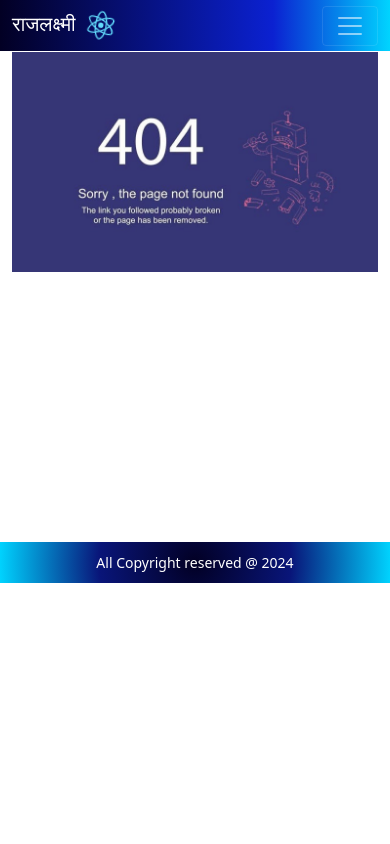
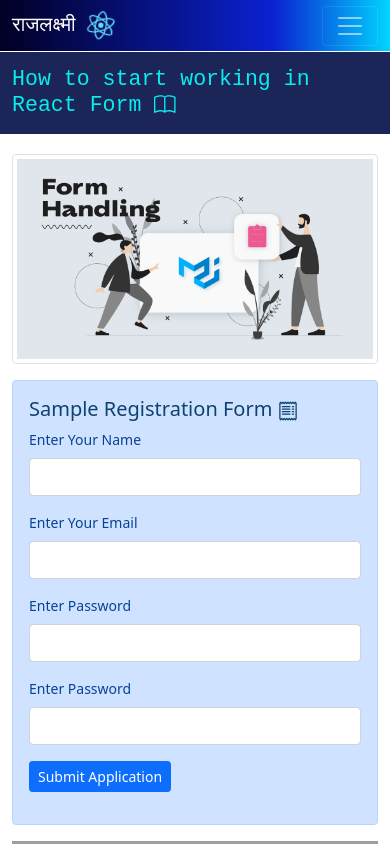
Before and after one commit to rakesh4288/Raj-Lakshmi-React, a React (Create React App) app: page /react-form-handling in a window 390 px wide. Shown: the top 844 px of the page. Built offline with nearby package versions, Linux system fonts and the light colour scheme; grey boxes are pictures that could not be loaded.

Commit message:
feat(registrationForm): Created sample registration form

```diff
--- a/src/App.js
+++ b/src/App.js
@@ -7,6 +7,7 @@ import SiteHeader from './Components/SiteHeader/SiteHeader';
 import SiteFooter from './Components/SiteFooter/SiteFooter';
 import HomePage from './Pages/HomePage';
 import ReactReduxPage from './Pages/ReactReduxPage';
+import ReactFormPage from './Pages/ReactFormPage';
 import ReactHookPage from './Pages/ReactHookPage';
 import ReactHttpPage from './Pages/ReactHttpPage';
 import ReactHttpGetPage from './Pages/ReactHttpGetPage';
@@ -41,6 +42,7 @@ function App() {
             <Route path="basic-info-of-react" exact Component={ReactBasicInfo}/>
             <Route path="/react-controlled-uncontrolled-component" exact Component={ControlledUncontrolledMain}/>
             <Route path="/react-redux-tutorial" exact Component={ReactReduxPage} />
+            <Route path="/react-form-handling" exact Component={ReactFormPage} />
             <Route path="/react-hook-tutorial/" Component={ReactHookPage}>
               <Route path="use-state-page" Component={UseStateInfo} />
               <Route path="use-effect-page" Component={UseEffectInfo} />
--- a/src/Assets/index.js
+++ b/src/Assets/index.js
@@ -16,7 +16,9 @@ const AppImages = {
     useEffectImgOne: require('./use_effect_hook_1.png'),
     useEffectImgTwo: require('./use_effect_hook_2.png'),
     useEffectImgThree: require('./use_effect_hook_3.png'),
-    useEffectImgFour: require('./use_effect_hook_4.png')
+    useEffectImgFour: require('./use_effect_hook_4.png'),
+    FormHandlingOne: require('./react_form_handling.jpeg'),
+    FormHandlingTwo: require('./form_handling.png')
 }
 
 export default AppImages;
--- a/src/Components/SiteHeader/SiteHeader.js
+++ b/src/Components/SiteHeader/SiteHeader.js
@@ -41,6 +41,10 @@ const SiteHeader = () => {
 
                         <li className="nav-item">
                             <Link className="nav-link" to="/react-redux-tutorial">React Redux</Link>
+                        </li>
+
+                        <li className="nav-item">
+                            <Link className="nav-link" to="/react-form-handling">Form Handling</Link>
                         </li>
 
                         <li className="nav-item">
--- /dev/null
+++ b/src/Pages/ReactFormPage.jsx
@@ -0,0 +1,177 @@
+import React, { useEffect, useState } from "react";
+import * as Icon from 'react-bootstrap-icons';
+import AppImages from "../Assets";
+
+const ReactFormPage = () => {
+    const initialFormValues = {
+        username: '',
+        email: '',
+        password: '',
+        confirmPassword: ''
+    }
+    const [formValues, setFormValues] = useState(initialFormValues);
+    const [formError, setFormError] = useState({});
+    const [isSubmit, setIsSubmit] = useState(false);
+    const handleInput = (e) => {
+        const {name, value} = e.target;
+        setFormValues({
+            ...formValues,
+            [name]: value
+        });
+    }
+
+    const handleSubmit = (e) => {
+        e.preventDefault();
+        setFormError(formValidation(formValues));
+        setIsSubmit(true);
+    }
+
+    useEffect(() => {
+        console.log('Form Errors =', formError);
+        if(Object.keys(formError).length === 0 && isSubmit){
+            console.log('Form data is ready =', formValues);
+            console.log('Form SUbmitted Successfully !');
+            setFormValues({
+                username: '',
+                email: '',
+                password: '',
+            });
+        }
+    }, [formError]);
+
+    const formValidation = (values) => {
+        const errors = {}
+        // const emailRegex = /^\S+@\S+\.\S+$/
+        // const emailRegex = /^[^\s@]+@[^\s@]+\.[^\s@]+$/;
+        const emailRegex = /^[a-zA-Z0-9.!#$%&'*+/=?^_`{|}~-]+@[a-zA-Z0-9-]+(?:\.[a-zA-Z0-9-]+)*$/;
+        if(!values.username){
+            errors.username = 'User Name is required field !';
+        }
+
+        if(!values.email){
+            errors.email = 'Email is required field !';
+        } else if (!emailRegex.test(values.email)){
+            errors.email = "Email is not valid !";
+        }
+
+        if(!values.password){
+            errors.password = 'Password is required field !';
+        } else if (values.password.length < 4) {
+            errors.password = 'Password should not be less than 4 characters';
+        } else if (values.password.length > 10) {
+            errors.password = 'Password should not be excedded more than 10 characters';
+        }
+
+        if(!values.confirmPassword) {
+            errors.confirmPassword = 'Confirm Password is required field !';
+        }
+
+        if(values.confirmPassword !== values.password) {
+            errors.confirmPassword = 'Password is not matching !';
+        }
+        return errors;
+    }
+    return(
+        <div id="react-form-page">
+            <section className="pageHeader">
+                <div className="container">
+                    <div className="row">
+                        <div className="col-md-12">
+                            <h4 className="pageHeading">
+                                How to start working in React Form <Icon.Book/>
+                            </h4>
+                        </div>
+                    </div>
+                </div>
+            </section>
+
+            <section>
+                <div className="container">
+                    <div className="row">
+                        <div className="col-md-12">
+                            <p>
+                                <img src={AppImages.FormHandlingTwo} alt="react-form-handling" className="img-fluid img-thumbnail" />
+                            </p>
+                        </div>
+                    </div>
+                </div>
+            </section>
+
+            <section>
+                <div className="container">
+                    <div className="row">
+                        <div className="col-md-3">
+                            <form className="alert alert-primary" onSubmit={handleSubmit}>
+                                <h5>Sample Registration Form <Icon.Receipt/> </h5>
+                                <div className="mb-3">
+                                    <label htmlFor="userName" className="form-label">Enter Your Name</label>
+                                    <input
+                                        type="text"
+                                        id="userName"
+                                        name="username"
+                                        className="form-control"
+                                        value={formValues.username}
+                                        onChange={handleInput}
+                                    />
+                                    {formError && (<div className="text-danger">{formError.username}</div>)}
+                                </div>
+
+                                <div className="mb-3">
+                                    <label htmlFor="userEmail" className="form-label">Enter Your Email</label>
+                                    <input
+                                        type="text"
+                                        id="userEmail"
+                                        name="email"
+                                        className="form-control"
+                                        value={formValues.email}
+                                        onChange={handleInput}
+                                    />
+
+                                    {formError && (<div className="text-danger">{formError.email}</div>)}
+                                </div>
+
+                                <div className="mb-3">
+                                    <label htmlFor="userPassword" className="form-label">Enter Password</label>
+                                    <input
+                                        type="password"
+                                        id="userPassword"
+                                        name="password"
+                                        className="form-control"
+                                        value={formValues.password}
+                                        onChange={handleInput}
+                                    />
+                                    {formError && (<div className="text-danger">{formError.password}</div>)}
+                                </div>
+
+                                <div className="mb-3">
+                                    <label htmlFor="userConfirmPassword" className="form-label">Enter Password</label>
+                                    <input
+                                        type="password"
+                                        id="userConfirmPassword"
+                                        name="confirmPassword"
+                                        className="form-control"
+                                        value={formValues.confirmPassword}
+                                        onChange={handleInput}
+                                    />
+                                    {formError && (<div className="text-danger">{formError.confirmPassword}</div>)}
+                                </div>
+
+                                <div className="mb-3">
+                                    <button type="submit" className="btn btn-primary btn-sm">Submit Application</button>
+                                </div>
+                            </form>
+                        </div>
+
+                        <div className="col-md-9">
+                        <iframe width="100%" height="100%" src="https://www.youtube.com/embed/EYpdEYK25Dc?si=wCmIAGLA2Qynjc_h" title="YouTube video player" frameBorder="0" allow="accelerometer; autoplay; clipboard-write; encrypted-media; gyroscope; picture-in-picture; web-share" referrerPolicy="strict-origin-when-cross-origin" allowFullScreen></iframe>
+                        </div>
+                    </div>
+                </div>
+            </section>
+
+            <hr className="bg-danger"/>
+        </div>
+    )
+}
+
+export default ReactFormPage;
```
Also changed, not shown: src/Assets/form_handling.png (added), src/Assets/react_form_handling.jpeg (added).
